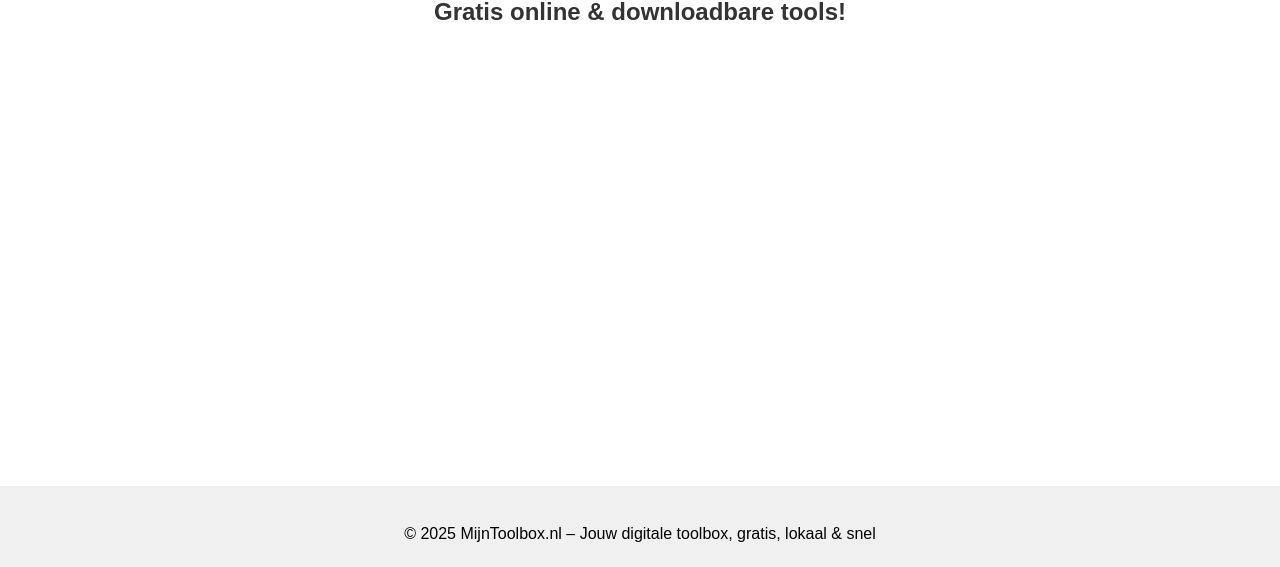
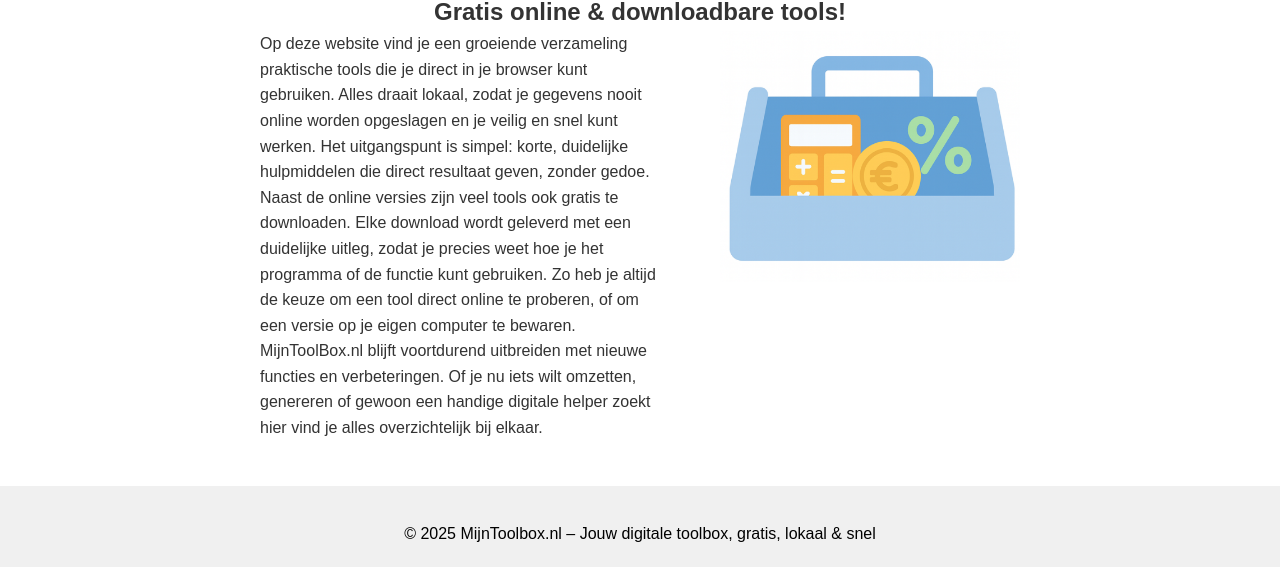
Before and after one commit to Avo9797/MijnToolBox, a plain HTML site: page Mijntoolbox/home.html in a window 1280 px wide. Shown: the part 233-800 px from the top of the page. Drawn offline with Linux system fonts and the light colour scheme.

Commit message:
CSS Style, HTML en afbeelding

```diff
--- a/Mijntoolbox/home.html
+++ b/Mijntoolbox/home.html
@@ -16,8 +16,19 @@
 </ul>
 </nav>
 
-<h1>Welkom bij Mijntoolbox.nl!</h1>
-<h2>Gratis online & downloadbare tools!</h2>
+<h1 class="Center"> Welkom bij Mijntoolbox.nl! </h1>
+<h2 class="Center">Gratis online & downloadbare tools!</h2>
+<div class="intro-blok">
+<p>Op deze website vind je een groeiende verzameling praktische tools die je direct in je browser kunt gebruiken.
+  Alles draait lokaal, zodat je gegevens nooit online worden opgeslagen en je veilig en snel kunt werken.
+  Het uitgangspunt is simpel: korte, duidelijke hulpmiddelen die direct resultaat geven, zonder gedoe.
+Naast de online versies zijn veel tools ook gratis te downloaden.
+Elke download wordt geleverd met een duidelijke uitleg, zodat je precies weet hoe je het programma of de functie kunt gebruiken.
+Zo heb je altijd de keuze om een tool direct online te proberen, of om een versie op je eigen computer te bewaren.
+MijnToolBox.nl blijft voortdurend uitbreiden met nieuwe functies en verbeteringen.
+Of je nu iets wilt omzetten, genereren of gewoon een handige digitale helper zoekt hier vind je alles overzichtelijk bij elkaar.</p>
+
+ <img src="Toolbox.png" alt="Een foto van een toolbox die calculators en meer bevat" />
     </div>
   </main>
   <div id="footer"></div>
--- a/Mijntoolbox/style.css
+++ b/Mijntoolbox/style.css
@@ -121,3 +121,18 @@ nav ul ul ul {
   left: auto;
 
 }
+
+.Center {
+  text-align: center;
+}
+
+.intro-blok {
+  display: flex;
+  align-items: flex-start; /* tekst bovenaan uitlijnen */
+  gap: 60px; /* ruimte tussen tekst en afbeelding */
+}
+
+.intro-blok img {
+  width: 300px;   /* pas grootte aan */
+  height: auto;
+}
```
Also changed, not shown: Mijntoolbox/Toolbox.png (added).
